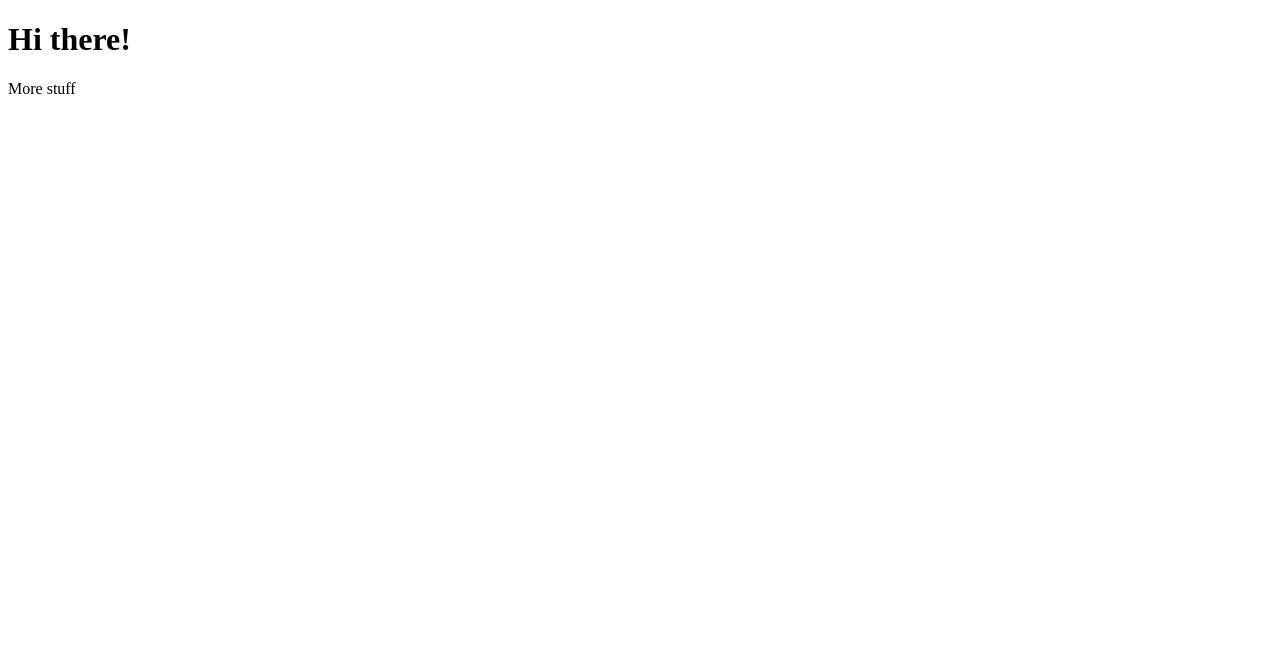
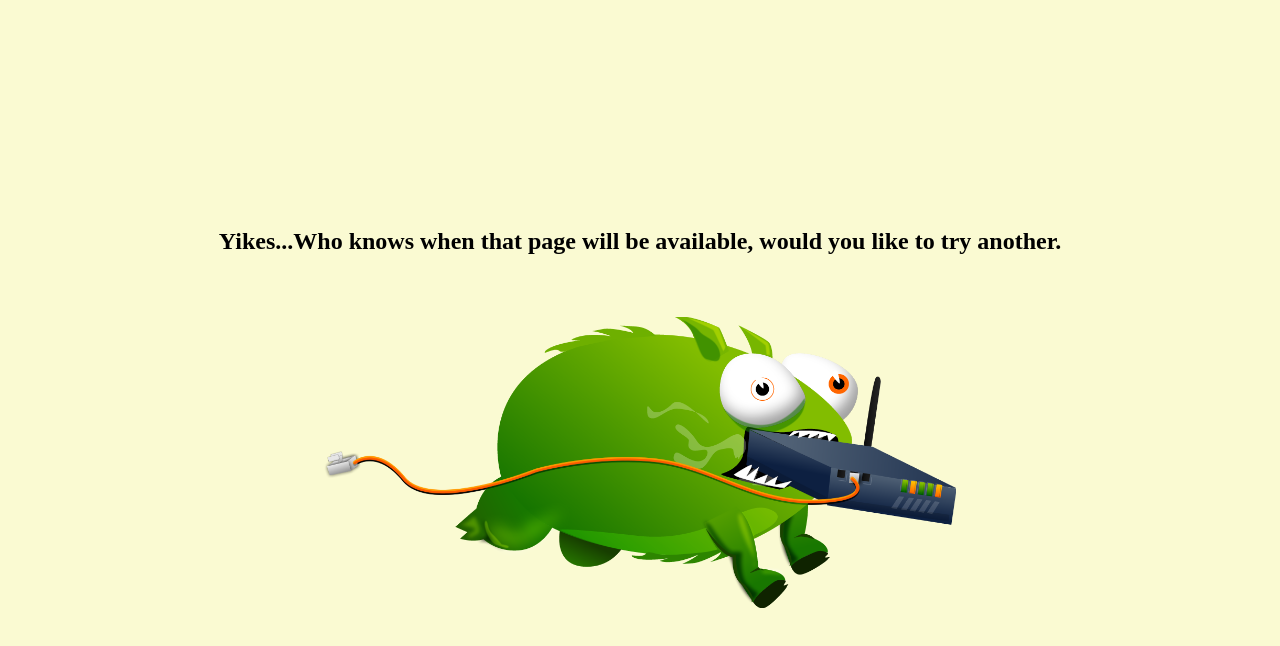
Before and after one commit to Destiny051210/flexbox2, a website: page index.html in a window 1280 px wide. Drawn offline with Linux system fonts and the light colour scheme.

```diff
--- a/index.html
+++ b/index.html
@@ -2,13 +2,42 @@
 <html>
 
 <head>
-    <meta charset="utf-8" />
-    <title>Page Title</title>
+    <meta charset="UTF-8" />
+    <title>Error Page</title>
+
+    <link href="https://fonts.googleapis.com/css?family=Merriweather" rel="stylesheet">
+
+    <style>
+        body {
+            background-color:lightgoldenrodyellow;
+        }
+
+        .error_wrapper {
+            display: flex;
+            justify-content: center;
+            align-items: center;
+            height: 100vh;
+            flex-direction: column;
+        }
+
+        .error_wrapper > .error_heading {
+            margin-bottom: 42px;
+        }
+
+        img {
+            width: 50%
+        }
+    </style>
 </head>
 
 <body>
-    <h1>Hi there!</h1>
-    <p>More stuff</p>
+    <div class="error_wrapper">
+        <div class="error_heading">
+            <h2>Yikes...Who knows when that page will be available, would you like to try another.</h2>
+        </div>
+
+        <img src= "tbot.png" alt"">
+    </div>
 </body>
 
 </html>
```
Also changed, not shown: tbot.png (added), 1 other file.
